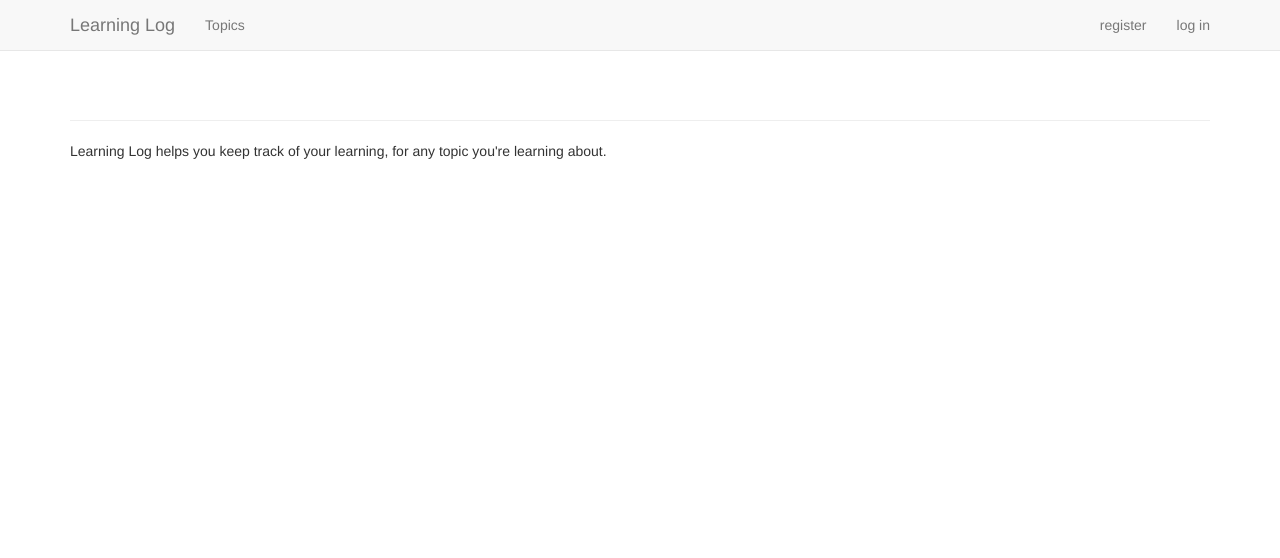
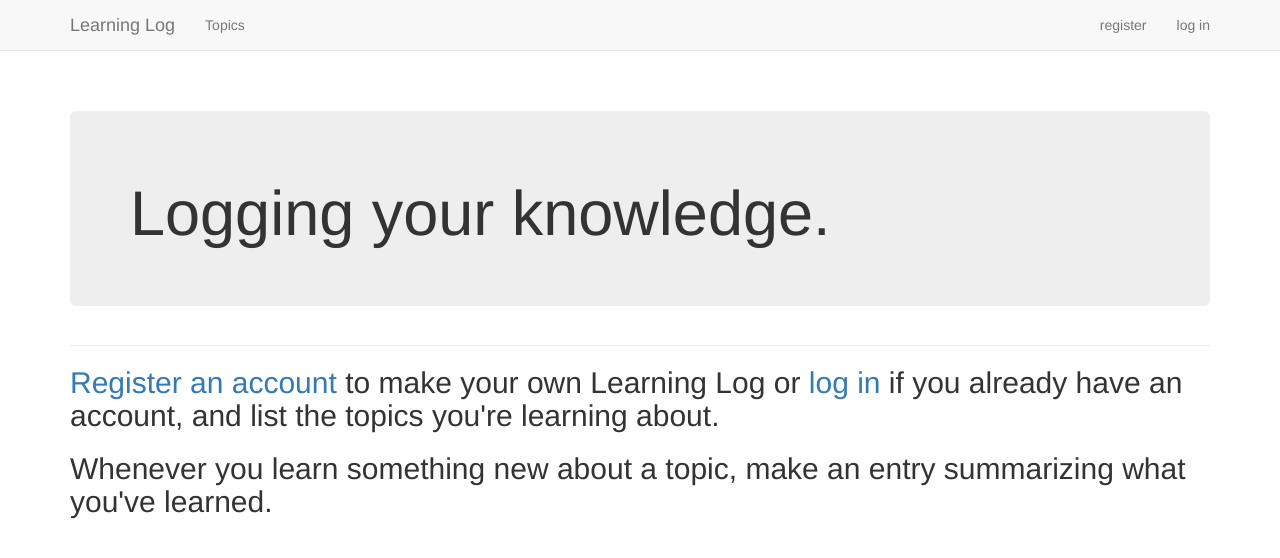
Before and after one commit to andyly25/Python-Practice, a Django app: page / in a window 1280 px wide. Shown: the top 558 px of the page. Run offline with Django 3.2, Linux system fonts and the light colour scheme; some libraries are stand-ins or nearby versions.

Commit message:
modded index

```diff
--- a/web_application_project/learning_logs/templates/learning_logs/index.html
+++ b/web_application_project/learning_logs/templates/learning_logs/index.html
@@ -3,7 +3,22 @@ Must have extends on first line to tell Django which parent template to inherit
 -->
 {% extends "learning_logs/base.html" %}
 
+{% block header %}
+    {# in the header we have a jumbotron! Basically a large box that will stand out from rest of page and contain w/e you want #}
+    <div class='jumbotron'>
+        <h1>Logging your knowledge.</h1>
+    </div>
+{% endblock header %}
+
 <!-- Everything we aren't inheriting from parent template goes into content block -->
 {% block content %}
-    <p>Learning Log helps you keep track of your learning, for any topic you're learning about.</p>
+    {# providing direction for users who comes to the site #}
+    <h2>
+        {% if not user.is_authenticated %}
+            <a href="{% url 'users:register' %}">Register an account</a> to make your own Learning Log or <a href="{% url 'users:login' %}">log in</a> if you already have an account, and list the topics you're learning about.
+        {% endif %}
+    </h2>
+    <h2>
+        Whenever you learn something new about a topic, make an entry summarizing what you've learned.
+    </h2>
 {% endblock content %}
```
Also changed, not shown: web_application_project/db.sqlite3.
